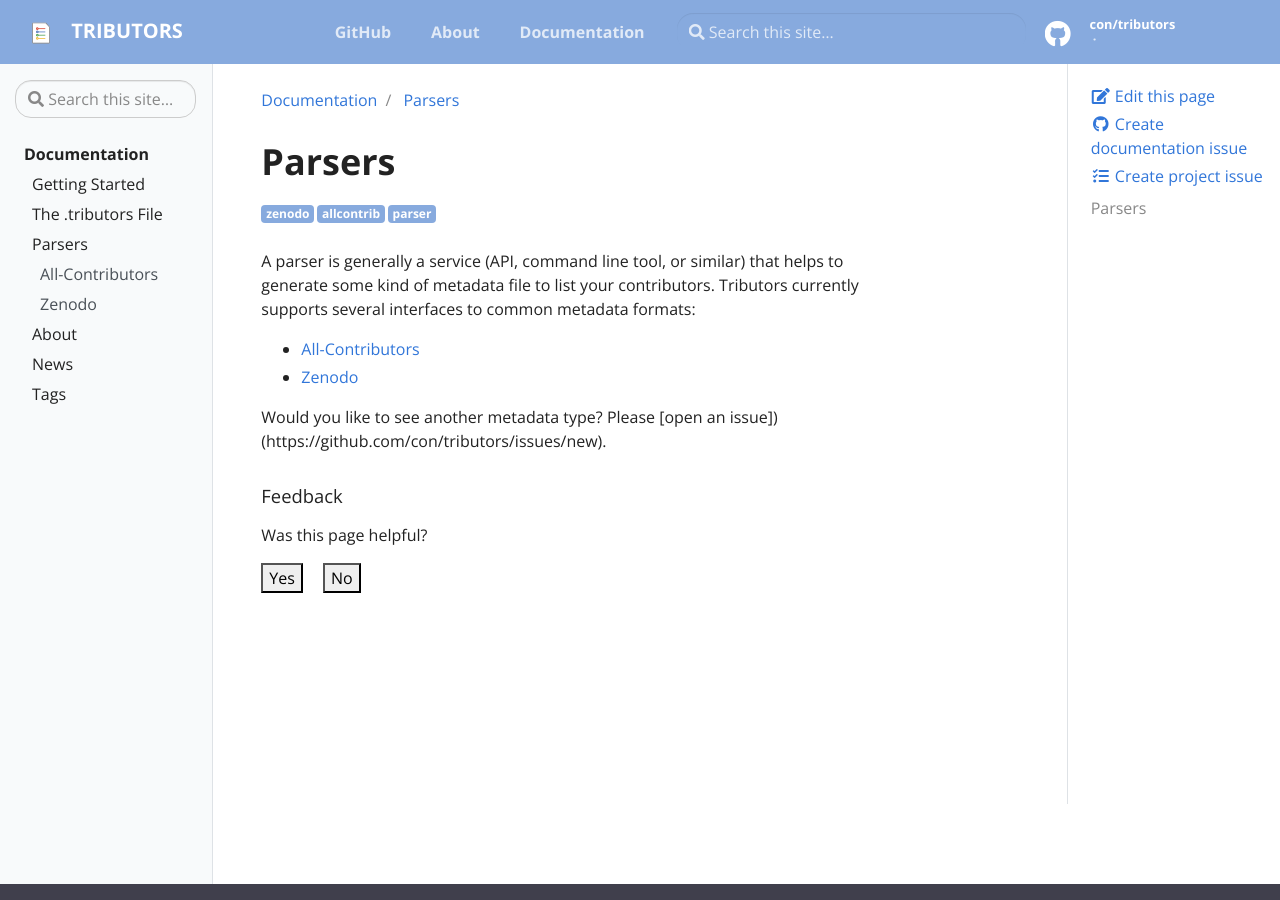
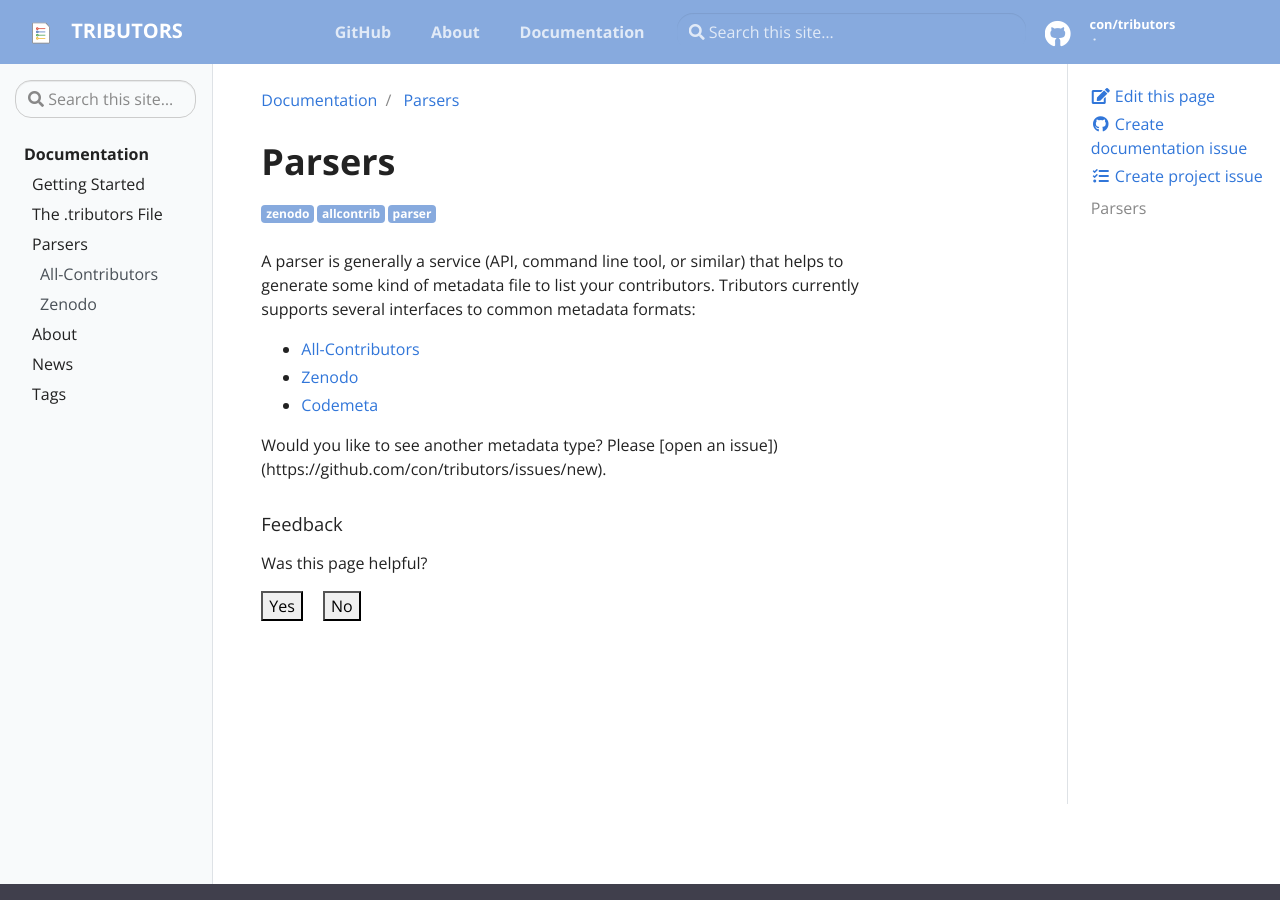
Before and after one commit to con/tributors, a Jekyll site: the page built from docs/_docs/parsers/index.md, in a window 1280 px wide and 900 px high. Built offline with Jekyll 4.4.1, drawn with Linux system fonts in a browser that asks for light colours.

Commit message:
updating generator
Signed-off-by: vsoch <vsochat@stanford.edu>

```diff
--- a/docs/_docs/parsers/index.md
+++ b/docs/_docs/parsers/index.md
@@ -15,6 +15,7 @@
 
  - [All-Contributors](allcontrib)
  - [Zenodo](zenodo)
+ - [Codemeta](codemeta)
 
 
 Would you like to see another metadata type? Please [open an issue])({{ site.repo }}/issues/new).
```
Also changed, not shown: README.md, 1 other file.
